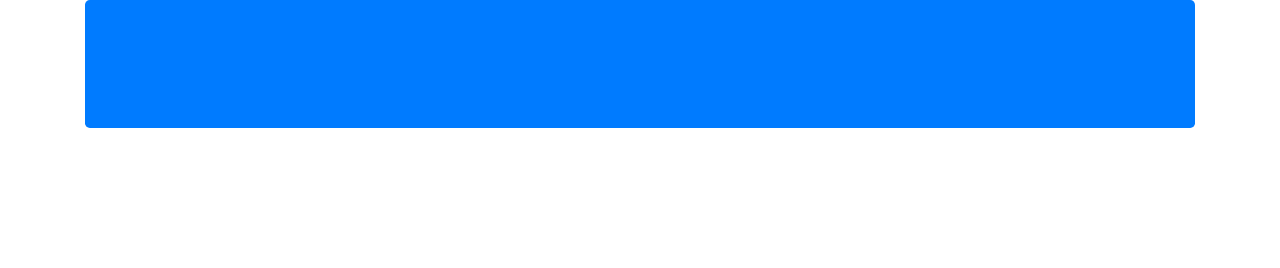
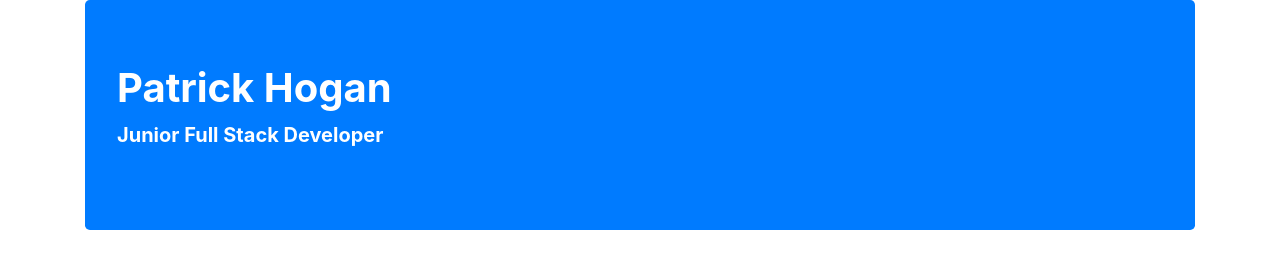
Before and after one commit to L3p1989/Bootstrap-Resume-Refresh, a plain HTML site: page index.html in a window 1280 px wide. Drawn offline with nearby package versions, Linux system fonts and the light colour scheme.

Commit message:
created div.jumbotron for header, gave .bg-primary for background color, gave .text-white to color text white. created h1.text-weight-bold to give h1 bold text. created p.font-weight-bold to make text bold, and .lead to make text stand out

```diff
--- a/index.html
+++ b/index.html
@@ -15,7 +15,10 @@
   </head>
   <body>
     <div class="container">
-      <div class="jumbotron bg-primary"></div>
+      <div class="jumbotron bg-primary text-white">
+        <h1 class="font-weight-bold">Patrick Hogan</h1>
+        <p class="font-weight-bold lead">Junior Full Stack Developer</p>
+      </div>
     </div>
   </body>
 </html>
```
